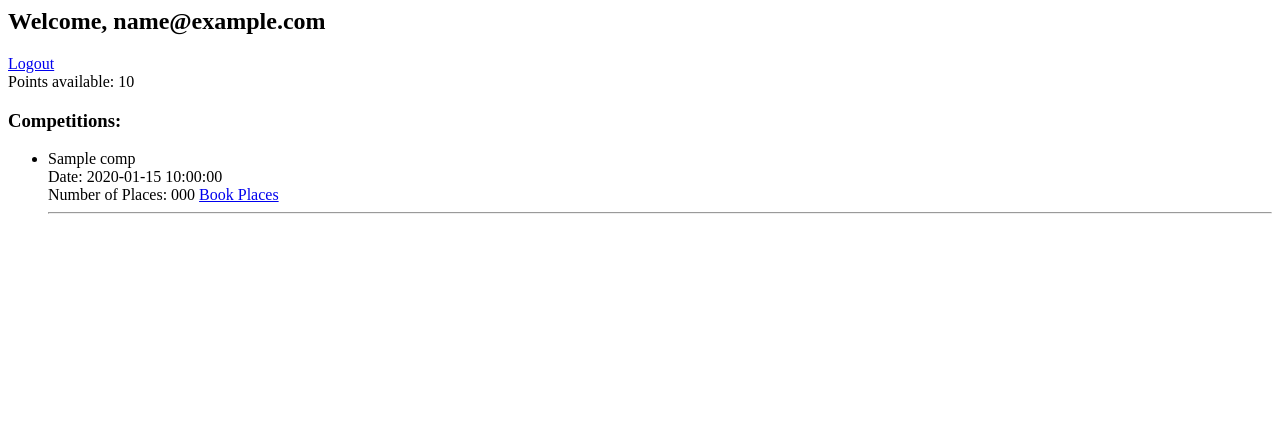
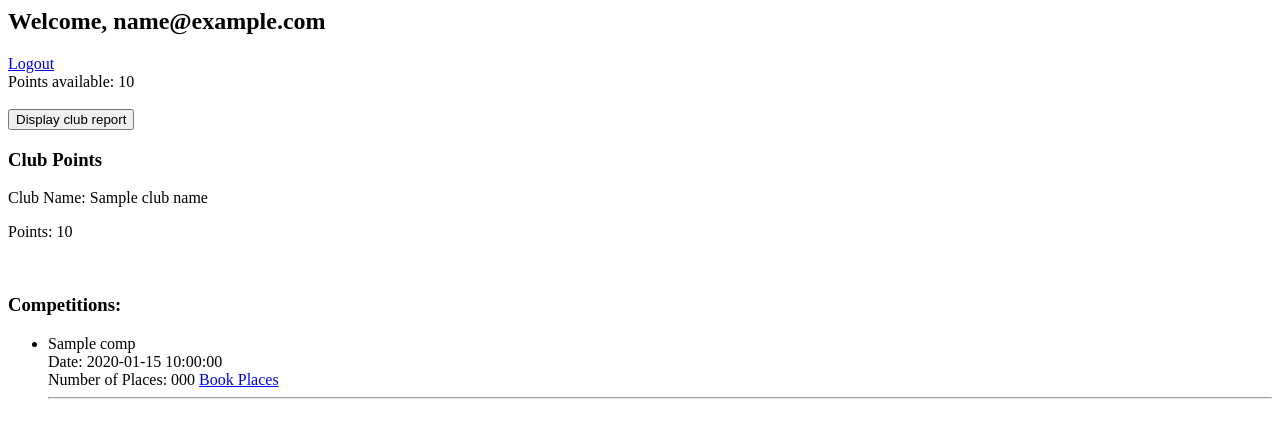
Before and after one commit to motaALI/P11_GudLft, a Flask app: template templates/welcome.html in a window 1280 px wide. Shown: the top 438 px of the page. Run offline with Flask 2, Linux system fonts and the light colour scheme; the template is opened without the code that fills it: most values are stand-ins (such as "Sample title", 1, 10 or a date in 2020).

Commit message:
[ADD] #7 Add endpoit to display club points

```diff
--- a/server.py
+++ b/server.py
@@ -73,6 +73,17 @@ def purchasePlaces():
         return render_template('welcome.html', club=club, competitions=competitions)
 
 # TODO: Add route for points display
+@app.route('/clubsPoints/<club>', methods=['POST'])
+def clubsPoints(club):
+    # Find the club by name
+    found_club = next((c for c in clubs if c['name'] == club), None)
+    if not found_club:
+        return "Club not found"
+
+    club_name = found_club['name']
+    club_points = found_club['points']
+
+    return render_template('welcome.html', club=club, competitions=competitions, club_points=club_points, club_name=club_name)
 
 
 @app.route('/logout')
--- a/templates/welcome.html
+++ b/templates/welcome.html
@@ -19,6 +19,18 @@
     {% else %}
     <br />
     Points available: {{club['points']}}
+    <br />
+    <br />
+    <form action="{{ url_for('clubsPoints', club=club['name']) }}" method="post">
+        <input type="hidden" name="club" value="{{ club['name'] }}">
+        <button type="submit">Display club report</button>
+    </form>
+    {% if club_name %}
+    <h3>Club Points</h3>
+    <p>Club Name: {{ club_name }}</p>
+    <p>Points: {{ club_points }} </p>
+    {% endif %}
+    <br />
     <h3>Competitions:</h3>
     <ul>
         {% for comp in competitions%}
```
